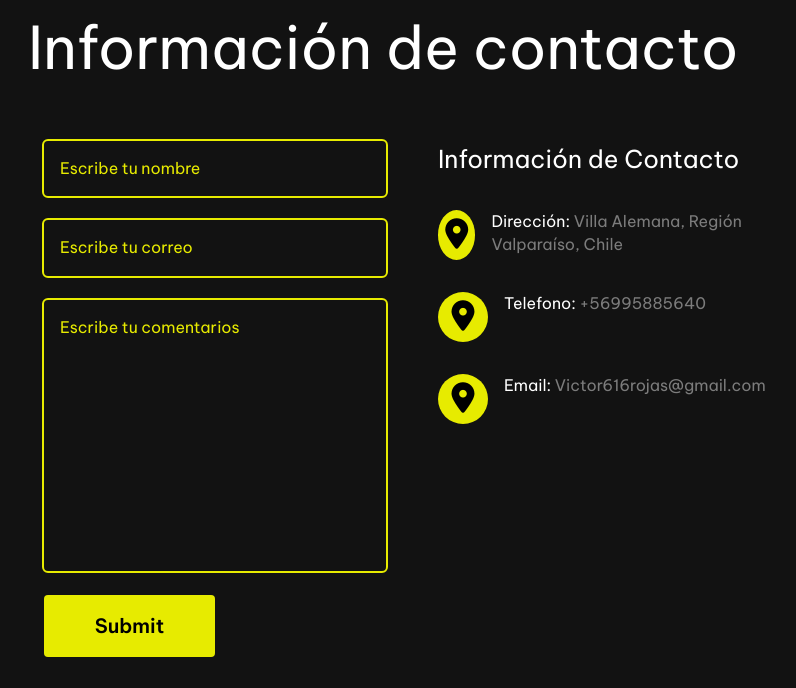
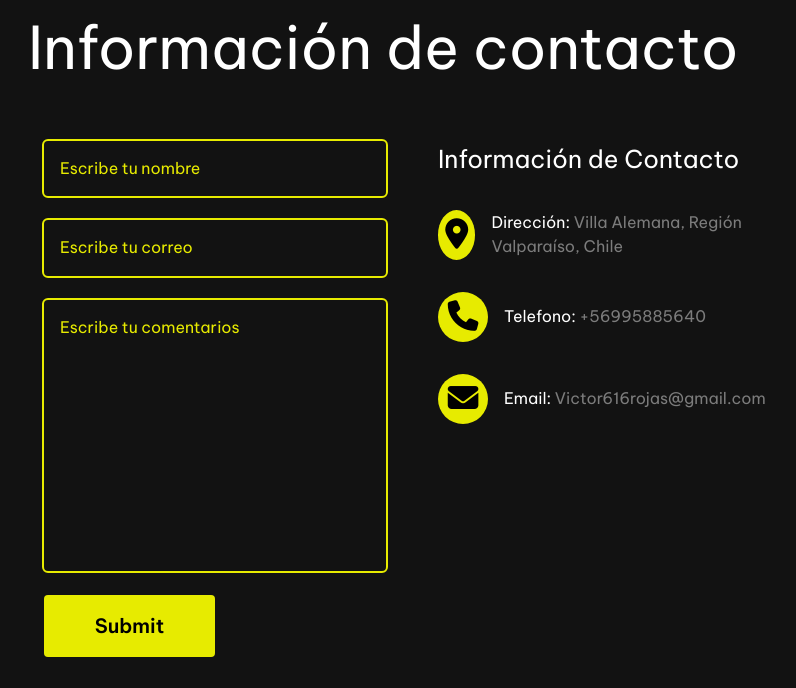
Before and after one commit to VictorR616/Portfolio, a plain HTML site: page index.html in a window 1280 px wide. Shown: the part 2305-2993 px from the top of the page, without its empty margins (228-1024 px from the left). Drawn offline with Linux system fonts and the light colour scheme.

Commit message:
fix(UI): contact information aligned correctly

```diff
--- a/css/index.scss
+++ b/css/index.scss
@@ -392,6 +392,7 @@ $colors: (
 .info {
     display: flex;
     gap: 1rem;
+    align-items: center;
 }
 
 .info > p > span {
--- a/index.html
+++ b/index.html
@@ -318,14 +318,14 @@
                             </div>
                             <div class="info">
                                 <div class="bg-circle">
-                                    <i class="fa-solid fa-location-dot step-1"></i>
+                                    <i class="fa-solid fa-phone step-1"></i>
                                 </div>
                                 <p class="step--2"> <strong>Telefono: </strong><span>+56995885640</span></p>
                             </div>
 
                             <div class="info">
                                 <div class="bg-circle">
-                                    <i class="fa-solid fa-location-dot step-1"></i>
+                                    <i class="fa-solid fa-envelope step-1"></i>
                                 </div>
                                 <p class="step--2"> <strong>Email: </strong><span>Victor616rojas@gmail.com</span></p>
                             </div>
```
Also changed, not shown: css/index.css, 1 other file.
